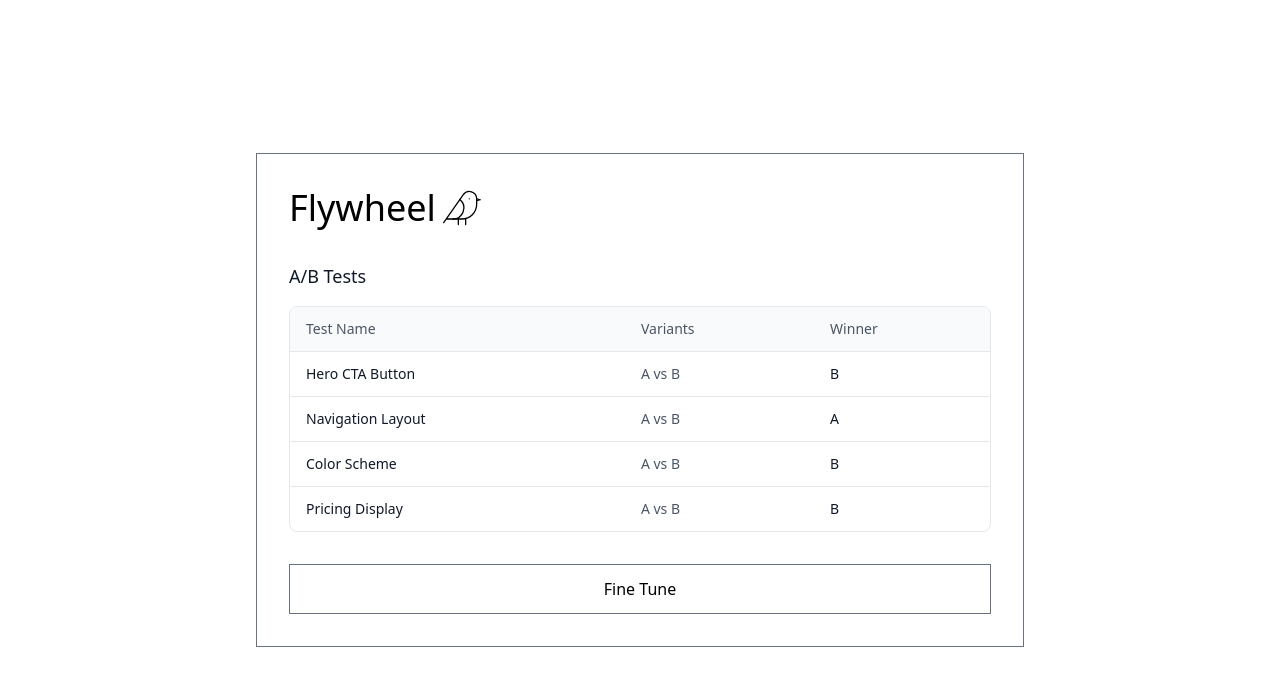
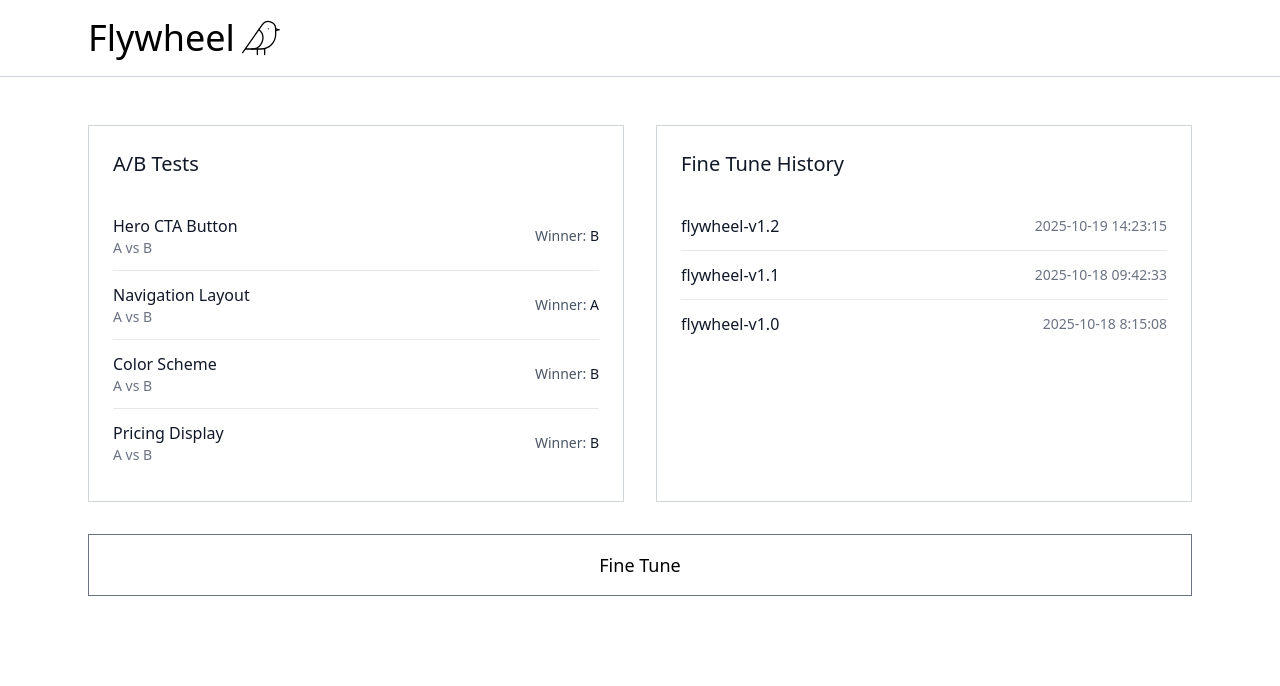
Before and after one commit to BOSSrobot/DubHacks2025, a Next.js app in the folder ui/: page / in a window 1280 px wide. Shown: the top 686 px of the page. Built offline with nearby package versions, Linux system fonts and the light colour scheme.

Commit message:
this looks better

```diff
--- a/ui/src/app/page.tsx
+++ b/ui/src/app/page.tsx
@@ -8,43 +8,68 @@ const abTests = [
   { id: 4, name: 'Pricing Display', variant: 'A vs B', winner: 'B'},
 ]
 
+const fineTunes = [
+  { id: 1, modelName: 'flywheel-v1.2', timestamp: '2025-10-19 14:23:15' },
+  { id: 2, modelName: 'flywheel-v1.1', timestamp: '2025-10-18 09:42:33' },
+  { id: 3, modelName: 'flywheel-v1.0', timestamp: '2025-10-18 8:15:08' },
+]
+
+const TestItem = ({ name, variant, winner }: { name: string; variant: string; winner: string }) => (
+  <div className="py-3 flex justify-between items-center border-b border-gray-200 last:border-0">
+    <div className="flex-1">
+      <p className="font-light text-gray-900">{name}</p>
+      <p className="text-sm font-light text-gray-500">{variant}</p>
+    </div>
+    <div className="text-sm font-light text-gray-600">
+      Winner: <span className="text-gray-900">{winner}</span>
+    </div>
+  </div>
+)
+
+const FineTuneItem = ({ modelName, timestamp }: { modelName: string; timestamp: string }) => (
+  <div className="py-3 flex justify-between items-center border-b border-gray-200 last:border-0">
+    <p className="font-light text-gray-900">{modelName}</p>
+    <p className="text-sm font-light text-gray-500">{timestamp}</p>
+  </div>
+)
+
 const page = () => {
   return (
-    <div className="min-h-screen bg-white flex items-center justify-center p-6">
-      <div className="bg-white border border-gray-500 w-full max-w-3xl p-8">
-        {/* Logo */}
-        <div className="flex items-center gap-1 mb-8">
+    <div className="min-h-screen bg-white">
+      {/* Header */}
+      <header className="border-b border-gray-300">
+        <div className="max-w-6xl mx-auto px-6 py-4 flex items-center gap-1">
           <span className="text-4xl font-light">Flywheel</span>
           <Bird strokeWidth={.7} className="w-11 h-11" />
         </div>
+      </header>
 
-        {/* A/B Tests Section */}
-        <div className="mb-8">
-          <h2 className="text-lg font-medium mb-4 text-gray-900">A/B Tests</h2>
-          <div className="border border-gray-200 rounded-lg overflow-hidden">
-            <table className="w-full">
-              <thead className="bg-gray-50 border-b border-gray-200">
-                <tr>
-                  <th className="text-left px-4 py-3 text-sm font-medium text-gray-600">Test Name</th>
-                  <th className="text-left px-4 py-3 text-sm font-medium text-gray-600">Variants</th>
-                  <th className="text-left px-4 py-3 text-sm font-medium text-gray-600">Winner</th>
-                </tr>
-              </thead>
-              <tbody className="divide-y divide-gray-200">
-                {abTests.map((test) => (
-                  <tr key={test.id} className="hover:bg-gray-50 transition-colors">
-                    <td className="px-4 py-3 text-sm text-gray-900">{test.name}</td>
-                    <td className="px-4 py-3 text-sm text-gray-600">{test.variant}</td>
-                    <td className="px-4 py-3 text-sm font-medium text-gray-900">{test.winner}</td>
-                  </tr>
-                ))}
-              </tbody>
-            </table>
+      {/* Main Content */}
+      <div className="max-w-6xl mx-auto px-6 py-12">
+        <div className="grid grid-cols-1 md:grid-cols-2 gap-8">
+          {/* A/B Tests Section */}
+          <div className="border border-gray-300 p-6">
+            <h2 className="text-xl font-light mb-6 text-gray-900">A/B Tests</h2>
+            <div className="space-y-0">
+              {abTests.map((test) => (
+                <TestItem key={test.id} name={test.name} variant={test.variant} winner={test.winner} />
+              ))}
+            </div>
+          </div>
+
+          {/* Fine Tune History Section */}
+          <div className="border border-gray-300 p-6">
+            <h2 className="text-xl font-light mb-6 text-gray-900">Fine Tune History</h2>
+            <div className="space-y-0">
+              {fineTunes.map((tune) => (
+                <FineTuneItem key={tune.id} modelName={tune.modelName} timestamp={tune.timestamp} />
+              ))}
+            </div>
           </div>
         </div>
 
         {/* Fine Tune Button */}
-        <button className="w-full bg-white text-black py-3 border border-gray-500 font-light hover:bg-gray-100 transition-colors">
+        <button className="mt-8 w-full bg-white text-black py-4 border border-gray-500 font-light text-lg hover:bg-gray-100 transition-colors">
           Fine Tune
         </button>
       </div>
```
